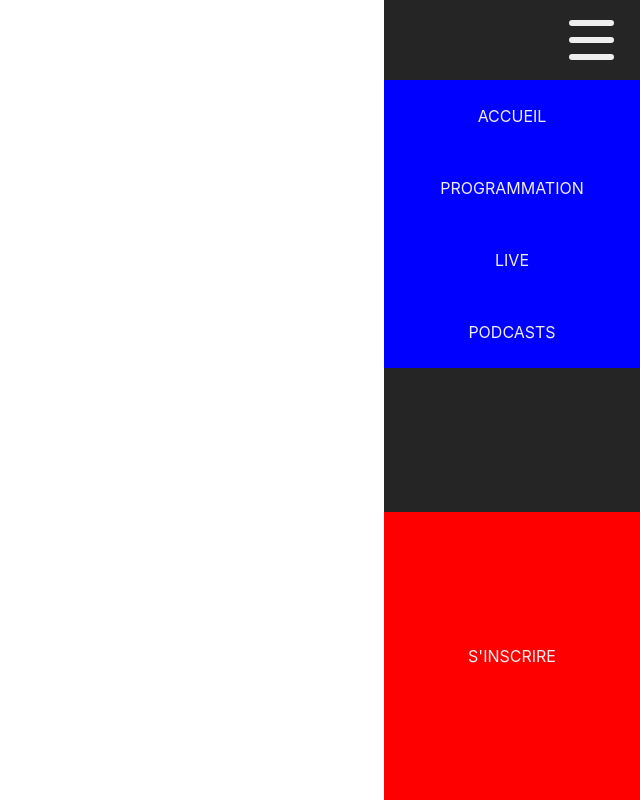
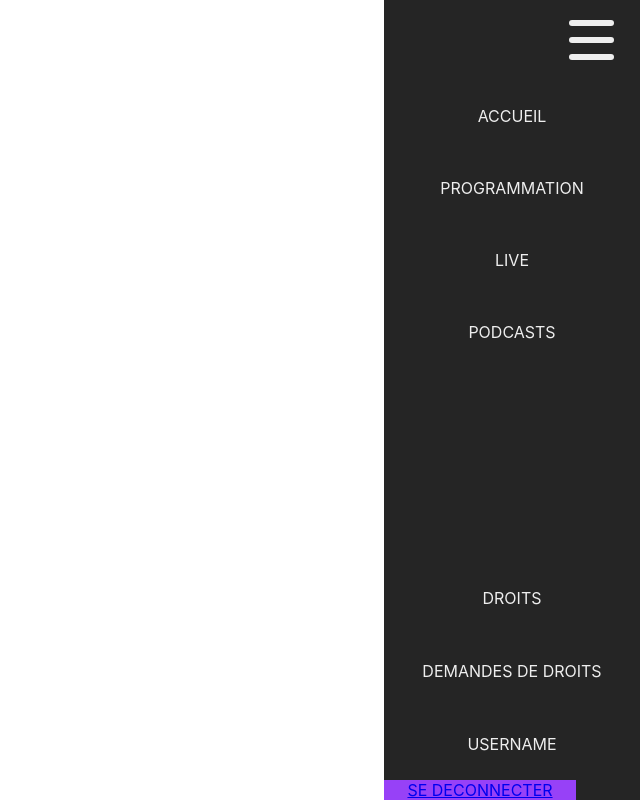
Before and after one commit to GaetanCom/netRadio-CIASIE, a React (Create React App) app in the folder frontend/: page / in a window 1280 px wide. Shown: the whole page, without its empty margins (640-1280 px from the left). Built offline with nearby package versions, Linux system fonts and the light colour scheme.

Commit message:
Amélioration du code des switch

```diff
--- /dev/null
+++ b/frontend/src/components/items/PurpleButton.css
@@ -0,0 +1,8 @@
+.purpleButton{
+    display: flex;
+    align-items: center;
+    justify-content: center;
+    background-color: #9741F7;
+    color: #EEEEEE;
+    width: 75%;
+}
--- a/frontend/src/components/items/PurpleButton.js
+++ b/frontend/src/components/items/PurpleButton.js
@@ -1,11 +1,16 @@
 import React from 'react';
+import {Link} from "react-router-dom";
+
+import './PurpleButton.css';
 
 const PurpleButton = (props) => {
 
     return (
-        <div>
-
+        <div className="purpleButton">
+            <Link to={props.link}>{props.text}</Link>
         </div>
     );
 
-}
+};
+
+export default PurpleButton;
--- a/frontend/src/components/items/hamburgerItem.js
+++ b/frontend/src/components/items/hamburgerItem.js
@@ -1,5 +1,4 @@
 import React from 'react';
-import {CSSTransition} from 'react-transition-group';
 
 import './hamburgerItem.css';
 
@@ -7,20 +6,11 @@ const hamburgerItem = (props) => {
 
     return(
 
-        <CSSTransition
-            in={props.menuOverlay}
-            timeout={1000}
-            classNames="OverlayMenuNavigation-hamburger"
-
-        >
-            <div className="hamburgerItem" onClick={props.clicked}>
-                <span></span>
-                <span></span>
-                <span></span>
-            </div>
-        </CSSTransition>
-
-
+        <div className="hamburgerItem" onClick={props.clicked}>
+            <span></span>
+            <span></span>
+            <span></span>
+        </div>
 
     );
 
--- a/frontend/src/components/items/menuItem.css
+++ b/frontend/src/components/items/menuItem.css
@@ -6,6 +6,7 @@
     justify-content: center;
     border: 3px;
     transition: 0.5s;
+    margin: 3% 0;
 }
 
 .menu_item:hover {
--- a/frontend/src/components/menus/MainMenu.css
+++ b/frontend/src/components/menus/MainMenu.css
@@ -1,8 +1,7 @@
 .mainMenu {
     height: 40%;
-    background-color: blue;
     width: 100%;
     display: flex;
     flex-direction: column;
-    justify-content: space-around;
+    justify-content: flex-start;
 }
--- a/frontend/src/components/menus/Menus.js
+++ b/frontend/src/components/menus/Menus.js
@@ -1,9 +1,9 @@
 import React, {Component} from 'react';
-import {CSSTransition} from 'react-transition-group';
 
 import HamburgerItem from '../items/hamburgerItem';
 import MainMenu from './mainMenu';
 import UserMenu from './UserMenu';
+
 
 import './Menu.css';
 
@@ -24,16 +24,10 @@ class Menu extends Component {
 
     render() {
         // const user = "auditor";
-        const user = "visitor";
-        // const user = "admin";
+        // const user = "visitor";
+        const user = "admin";
         // const user = "announcer";
         return(
-            <CSSTransition
-                in={this.menuOverlay}
-                timeout={1000}
-                classNames="OverlayMenuNavigation"
-                appear
-            >
             <div className="menu">
                 <div className="menu-header">
                     <HamburgerItem clicked={this.menuOverlayHandler} menuOverlay={!this.menuOverlay}/>
@@ -41,10 +35,10 @@ class Menu extends Component {
                 <div className="menu-body">
                     <MainMenu />
                     <UserMenu user={user}/>
+
                 </div>
 
             </div>
-            </CSSTransition>
         );
     }
 
--- a/frontend/src/components/menus/UserMenu.css
+++ b/frontend/src/components/menus/UserMenu.css
@@ -1,8 +1,7 @@
 .userMenu {
     height: 40%;
-    background-color: red;
     width: 100%;
     display: flex;
     flex-direction: column;
-    justify-content: space-around;
+    justify-content: flex-end;
 }
--- a/frontend/src/components/menus/UserMenu.js
+++ b/frontend/src/components/menus/UserMenu.js
@@ -1,52 +1,58 @@
 import React from 'react';
 
+import PurpleButton from '../items/PurpleButton';
 import MenuItem from '../items/MenuItem';
 
 import './UserMenu.css';
 
 const UserMenu = (props) => {
 
-    return(
-        <div className="userMenu">
-            {(() => {
-
     switch(props.user) {
         case 'announcer':
             return (
-                            <React.Fragment>
+                <div className="userMenu">
                     <MenuItem name="USERNAME"/>
-                            </React.Fragment>
+                    {props.user === "visitor" ?
+                        <PurpleButton text="S'INSCRIRE" link="/register"/>:
+                        <PurpleButton text="SE DECONNECTER" link="/disconnected"/>
+                    }
+                </div>
             )
         case 'auditor':
             return (
-                            <React.Fragment>
+                <div className="userMenu">
                     <MenuItem name="DEMANDES DE DROITS"/>
                     <MenuItem name="USERNAME"/>
-                            </React.Fragment>
+                    {props.user === "visitor" ?
+                        <PurpleButton text="S'INSCRIRE" link="/register"/>:
+                        <PurpleButton text="SE DECONNECTER" link="/disconnected"/>
+                    }
+                </div>
             )
         case 'admin':
             return (
-                            <React.Fragment>
+                <div className="userMenu">
                     <MenuItem name="DROITS"/>
                     <MenuItem name="DEMANDES DE DROITS"/>
                     <MenuItem name="USERNAME"/>
-                            </React.Fragment>
+                    {props.user === "visitor" ?
+                        <PurpleButton text="S'INSCRIRE" link="/register"/>:
+                        <PurpleButton text="SE DECONNECTER" link="/disconnected"/>
+                    }
+                </div>
             )
         default:
-                        <React.Fragment>
+            return(
+                <div className="userMenu">
                     <MenuItem name="SE CONNECTER"/>
-                        </React.Fragment>
+                    {props.user === "visitor" ?
+                        <PurpleButton text="S'INSCRIRE" link="/register"/>:
+                        <PurpleButton text="SE DECONNECTER" link="/disconnected"/>
                     }
+                </div>
+            )
 
-            })}
-
-            {props.user === "visitor" ?
-                <MenuItem name="S'INSCRIRE"/>:
-                <MenuItem name="SE DECONNECTER"/>
     }
-
-        </div>
-    );
 
 }
 
--- a/frontend/src/container/App.js
+++ b/frontend/src/container/App.js
@@ -1,4 +1,4 @@
-import {BrowserRouter as Router, Switch, Route,Link} from "react-router-dom";
+import {BrowserRouter as Router, Switch, Route} from "react-router-dom";
 
 import './App.css';
 
```
Lines whose indentation alone changed are shown as unchanged.
